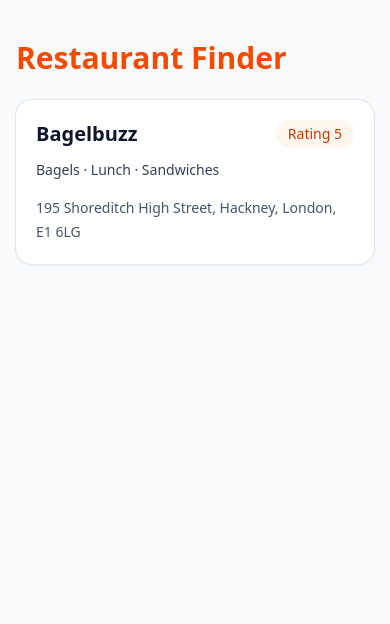
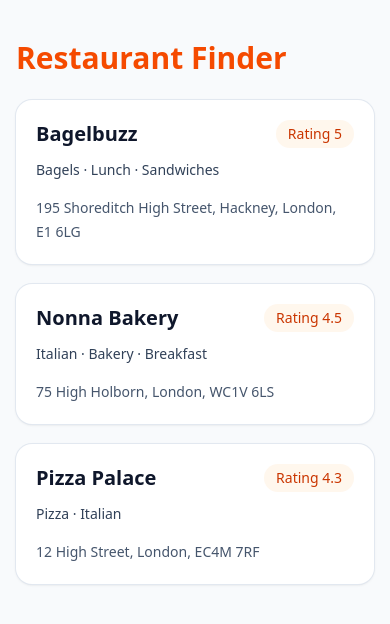
Before and after one commit to gokcesen/jet-restaurant-finder, a React (Vite) app: page / in a window 390 px wide. Shown: the top 624 px of the page. Built offline with nearby package versions, Linux system fonts and the light colour scheme.

Commit message:
feat: add responsive restaurant list

```diff
--- a/src/App.tsx
+++ b/src/App.tsx
@@ -1,18 +1,18 @@
-import RestaurantCard from './components/RestaurantCard'
-import { mockRestaurants } from './data/mockRestaurants'
+import RestaurantList from './components/RestaurantList';
+import { mockRestaurants } from './data/mockRestaurants';
 
 function App() {
   return (
-    <main className="min-h-screen bg-slate-50 px-4 py-10">
-      <div className="mx-auto max-w-xl">
+    <main className="min-h-screen bg-slate-50 px-4 py-10 sm:px-6 lg:px-8">
+      <div className="mx-auto max-w-7xl">
         <h1 className="mb-6 text-3xl font-bold text-orange-600">
           Restaurant Finder
         </h1>
 
-        <RestaurantCard restaurant={mockRestaurants[0]} />
+        <RestaurantList restaurants={mockRestaurants} />
       </div>
     </main>
-  )
+  );
 }
 
-export default App
+export default App;
--- a/src/components/RestaurantCard.tsx
+++ b/src/components/RestaurantCard.tsx
@@ -1,7 +1,7 @@
-import type { Restaurant } from '../types/restaurant'
+import type { Restaurant } from '../types/restaurant';
 
 type RestaurantCardProps = {
-  restaurant: Restaurant
+  restaurant: Restaurant;
 }
 
 function RestaurantCard({ restaurant }: RestaurantCardProps) {
@@ -28,4 +28,4 @@ function RestaurantCard({ restaurant }: RestaurantCardProps) {
   )
 }
 
-export default RestaurantCard
+export default RestaurantCard;
--- /dev/null
+++ b/src/components/RestaurantList.tsx
@@ -0,0 +1,18 @@
+import type { Restaurant } from '../types/restaurant';
+import RestaurantCard from './RestaurantCard';
+
+type RestaurantListProps = {
+  restaurants: Restaurant[];
+}
+
+function RestaurantList({ restaurants }: RestaurantListProps) {
+  return (
+    <section className="grid gap-5 sm:grid-cols-2 lg:grid-cols-3">
+      {restaurants.map((restaurant) => (
+        <RestaurantCard key={restaurant.id} restaurant={restaurant} />
+      ))}
+    </section>
+  )
+}
+
+export default RestaurantList;
```
